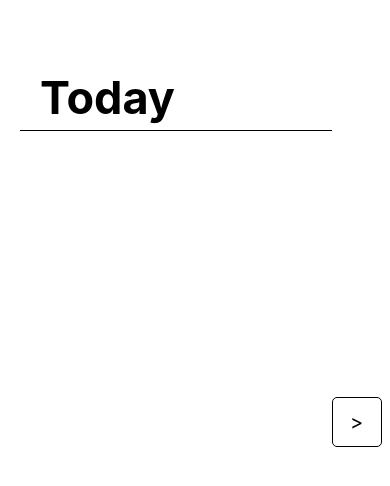
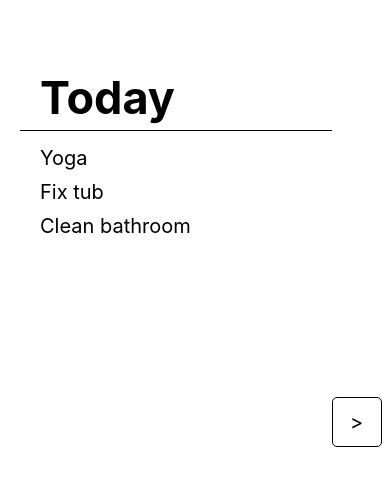
Before and after one commit to eighty4/todai, a React Native app: screen / in a window 390 px wide. Shown: the top 486 px of the page. Built offline with nearby package versions, Linux system fonts and the light colour scheme.

Commit message:
Rendering stubbed todos and dynamically reading dimensions on render

```diff
--- a/src/DayView.js
+++ b/src/DayView.js
@@ -1,31 +1,30 @@
 import React from 'react'
 import PropTypes from 'prop-types';
-import {View, Text, Dimensions, StyleSheet, TouchableOpacity} from 'react-native'
-
-const {width, height} = Dimensions.get("window");
+import {View, Text, StyleSheet, TouchableOpacity} from 'react-native'
+import Todos from './Todos'
+import {getWindowDimensions} from "./Util";
 
 const dayData = {
     today: {
         label: 'Today',
         button: '>',
+        todos: ['Yoga', 'Fix tub', 'Clean bathroom']
     },
     tomorrow: {
         label: 'Tomorrow',
         button: '<',
-
-    }
+        todos: ['Run'],
+    },
 }
 
 const styles = StyleSheet.create({
     container: {
-        width,
-        height,
         display: 'flex',
         flexDirection: 'row'
     },
     spacer: {
-        width: 20
-    }
+        width: 20,
+    },
 })
 
 const thisDayStyles = StyleSheet.create({
@@ -42,7 +41,7 @@ const thisDayStyles = StyleSheet.create({
         paddingTop: 5,
         borderBottomColor: 'black',
         borderBottomWidth: 1,
-    }
+    },
 })
 
 const otherDayStyles = StyleSheet.create({
@@ -70,11 +69,12 @@ const otherDayStyles = StyleSheet.create({
 
 const DayView = props => {
 
-    const spacer = <View style={styles.spacer}/>
+    const spacer = <View key="spacer" style={styles.spacer}/>
 
-    const thisDay = <View style={thisDayStyles.container}>
+    const thisDay = <View key="this-day" style={thisDayStyles.container}>
         <Text style={thisDayStyles.label}>{dayData[props.day].label}</Text>
         <View style={thisDayStyles.divider}/>
+        <Todos todos={dayData[props.day].todos}/>
     </View>
 
     const otherDayStylesToUse = {
@@ -82,29 +82,18 @@ const DayView = props => {
         alignItems: props.day === 'today' ? 'flex-start' : 'flex-end'
     }
 
-    const otherDay = <View style={otherDayStylesToUse}>
+    const otherDay = <View key="other-day" style={otherDayStylesToUse}>
         <TouchableOpacity style={otherDayStyles.button} onPress={props.onPanButtonPress}>
             <Text style={otherDayStyles.buttonText}>{dayData[props.day].button}</Text>
         </TouchableOpacity>
     </View>
 
-    if (props.day === 'today') {
-        return (
-            <View style={styles.container}>
-                {spacer}
-                {thisDay}
-                {otherDay}
-            </View>
-        )
-    } else {
-        return (
-            <View style={styles.container}>
-                {otherDay}
-                {thisDay}
-                {spacer}
-            </View>
-        )
-    }
+    const {height, width} = getWindowDimensions()
+    return (
+        <View style={{...styles.container, height, width}}>
+            {props.day === 'today' ? [spacer, thisDay, otherDay] : [otherDay, thisDay, spacer]}
+        </View>
+    )
 }
 
 DayView.propTypes = {
--- a/src/TodaiApp.js
+++ b/src/TodaiApp.js
@@ -1,8 +1,7 @@
 import React from 'react'
-import {ScrollView, Dimensions} from 'react-native'
+import {ScrollView} from 'react-native'
 import {TodayView, TomorrowView} from './DayView.js'
-
-const width = Dimensions.get("window").width;
+import {getWindowWidth} from "./Util";
 
 export default class TodaiApp extends React.Component {
 
@@ -16,8 +15,7 @@ export default class TodaiApp extends React.Component {
     }
 
     onPan(destination) {
-        console.log('onPan', destination)
-        const x = destination === 'today' ? 0 : width + 1
+        const x = destination === 'today' ? 0 : getWindowWidth() + 1
         this.refs._scrollView.scrollTo({x, animated: true})
     }
 }
--- /dev/null
+++ b/src/Todos.js
@@ -0,0 +1,28 @@
+import React from 'react'
+import {View, Text, ScrollView, StyleSheet} from 'react-native'
+
+const styles = StyleSheet.create({
+    container: {
+        paddingLeft: 20,
+        paddingTop: 15,
+    },
+    todo: {
+        marginBottom: 10,
+    },
+    label: {
+        fontSize: 20,
+    },
+})
+
+const renderTodo = todo => <View key={todo} style={styles.todo}>
+    <Text style={styles.label}>{todo}</Text>
+</View>
+
+export default props => {
+    const scrollEnabled = false // check height of content to toggle on/off
+    return (
+        <ScrollView style={styles.container} scrollEnabled={scrollEnabled}>
+            {props.todos.map(renderTodo)}
+        </ScrollView>
+    )
+}
--- /dev/null
+++ b/src/Util.js
@@ -0,0 +1,5 @@
+import {Dimensions} from 'react-native'
+
+export const getWindowDimensions = () => Dimensions.get('window')
+
+export const getWindowWidth = () => getWindowDimensions().width
```
